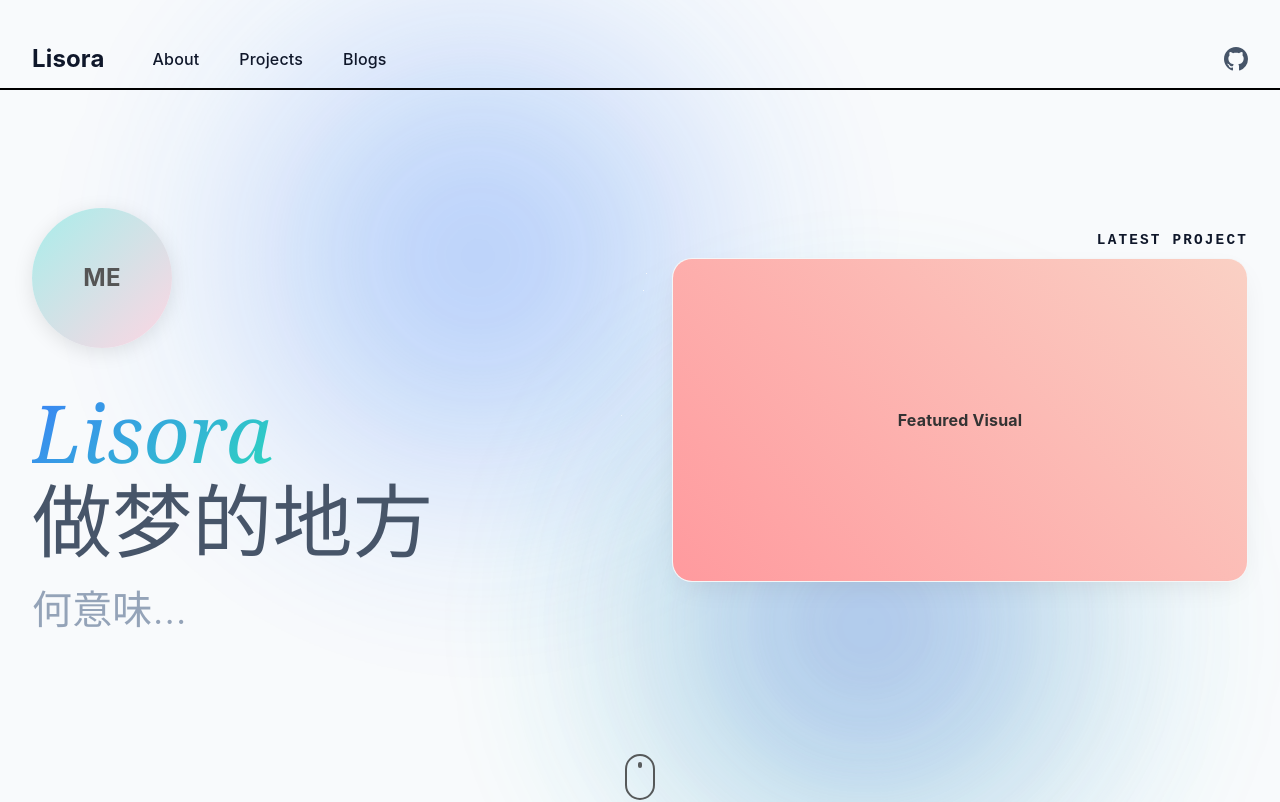
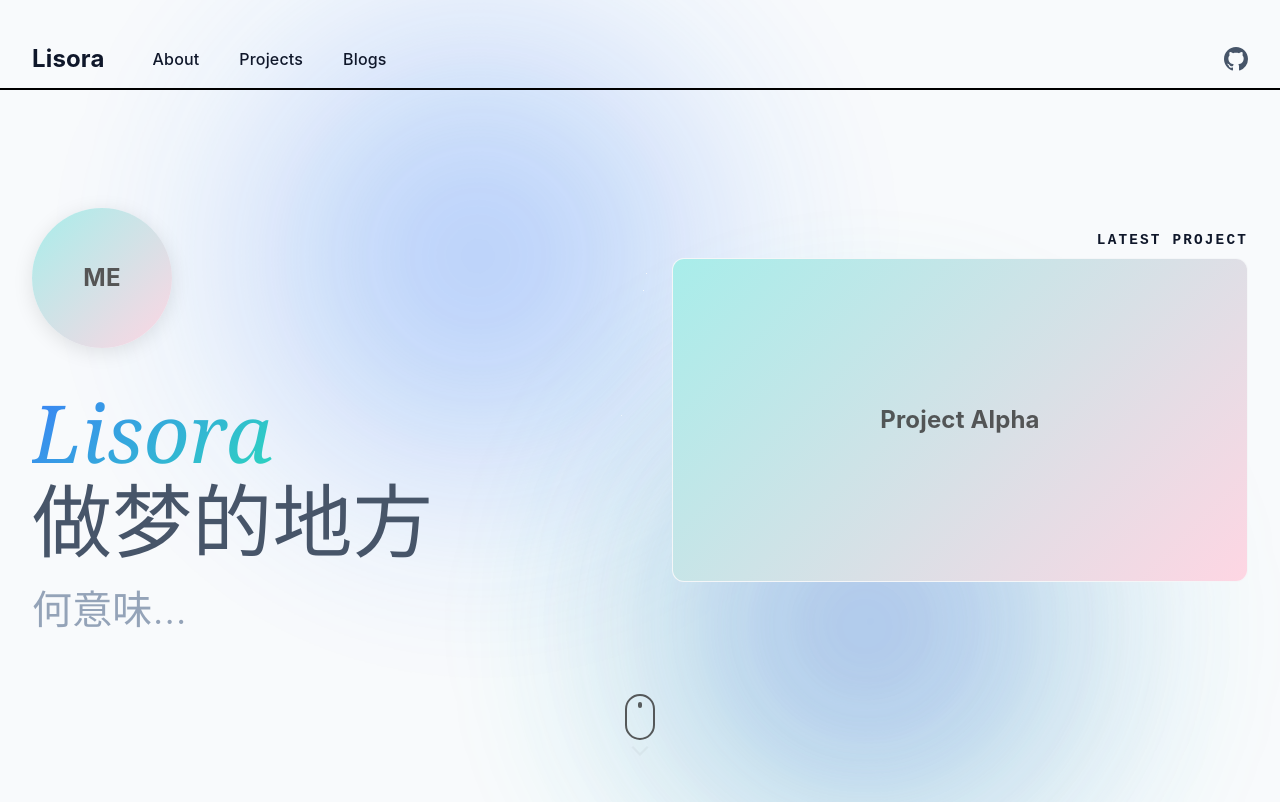
Before and after one commit to Lisora-LTC/BlogDevelopment, a React (Vite) app: page /#/ in a window 1280 px wide. Shown: the top 802 px of the page. Built offline with nearby package versions, Linux system fonts and the light colour scheme.

Commit message:
Style(Homepage): refine the hero section

```diff
--- a/src/pages/Home.css
+++ b/src/pages/Home.css
@@ -136,8 +136,6 @@
   gap: 4rem;
   /* Relative needed for absolute children */
   position: relative;
-  /* We do NOT restrict width here, it uses parent home-container flex layout
-     but the background breaks out via .hero-background-interactive */
 }
 
 .hero-text {
@@ -218,8 +216,8 @@
 /* Rich Scroll Indicator */
 .scroll-indicator {
   position: absolute;
-  /* Pinned to bottom edge */
-  bottom: 20px;
+  /* Pinned HIGHER per user request */
+  bottom: 80px;
   left: 50%;
   transform: translateX(-50%);
   display: flex;
@@ -297,12 +295,33 @@
   width: 100%;
   max-width: 600px;
   aspect-ratio: 16/9;
-  border-radius: 20px;
+  border-radius: 12px;
   background: var(--bg-secondary);
   border: 1px solid var(--glass-border, rgba(0, 0, 0, 0.1));
   position: relative;
   overflow: hidden;
-  box-shadow: var(--shadow-lg, 0 10px 30px rgba(0, 0, 0, 0.05));
+  display: flex;
+  align-items: center;
+  justify-content: center;
+  text-decoration: none;
+  color: inherit;
+
+  /* Consistent Transition */
+  transition:
+    border-radius 0.6s cubic-bezier(0.16, 1, 0.3, 1),
+    transform 0.5s cubic-bezier(0.25, 0.8, 0.25, 1),
+    box-shadow 0.5s ease;
+}
+
+.featured-card:hover {
+  border-radius: 40px;
+  transform: translateY(-8px) scale(1.02);
+  box-shadow: 0 10px 30px rgba(0, 0, 0, 0.2);
+}
+
+.featured-visual-inner {
+  width: 100%;
+  height: 100%;
   display: flex;
   align-items: center;
   justify-content: center;
@@ -401,14 +420,15 @@
   transition: background-size 0.4s ease-out;
 }
 
-/* Date Inline */
+/* Date Inline - Darker and Aligned */
 .item-date-inline {
   font-family: monospace;
-  font-size: 0.9rem;
-  color: var(--text-muted);
-  margin-left: 1rem;
+  font-size: 0.95rem; /* Larger */
+  color: #4b5563; /* Darker Grey (Tailwind coolgray-600 approx) */
+  font-weight: 600; /* Bolder */
+  margin-left: 1.5rem;
   vertical-align: middle;
-  opacity: 0.7;
+  opacity: 0.9; /* More visible */
   display: inline-block;
 }
 
@@ -425,7 +445,9 @@
   gap: 2rem;
   font-family: monospace;
   font-size: 0.9rem;
-  color: var(--text-muted);
+  /* Darker Tags */
+  color: #374151; /* Darker Grey (Tailwind gray-700) */
+  font-weight: 600; /* Bolder */
   border-top: 1px solid rgba(0, 0, 0, 0.1);
   padding-top: 1rem;
 }
@@ -498,12 +520,12 @@
 
 .item-thumbnail:hover .thumbnail-inner {
   border-radius: 40px;
-  transform: scale(1.02);
+  transform: translateY(-8px) scale(1.02);
   box-shadow: 0 10px 30px rgba(0, 0, 0, 0.2);
 }
 .list-item:has(.item-title-link:hover) .thumbnail-inner {
   border-radius: 40px;
-  transform: scale(1.02);
+  transform: translateY(-8px) scale(1.02);
   box-shadow: 0 10px 30px rgba(0, 0, 0, 0.2);
 }
 
--- a/src/pages/Home.jsx
+++ b/src/pages/Home.jsx
@@ -5,16 +5,13 @@
 
 function Home() {
   const posts = getAllPosts().slice(0, 3); // Get top 3 latest posts
+  const latestProject = selectedProjects[0]; // Get the first project for Hero
 
   return (
     <div className="home-container">
       {/* Hero Section */}
       <section className="hero-section">
-        {/*
-           Aurora Background Wrapper
-           This element will break out of the .home-container max-width
-           to span the FULL viewport width (100vw).
-        */}
+        {/* Aurora Background Wrapper */}
         <div className="hero-background-interactive">
           <div className="aurora-blob blob-1"></div>
           <div className="aurora-blob blob-2"></div>
@@ -43,13 +40,20 @@
 
         <div className="hero-visual">
           <div className="featured-label">LATEST PROJECT</div>
-          {/* Featured Card */}
-          <div className="featured-card">
+          {/* Featured Card - Now Dynamic Link */}
+          <a
+            href={latestProject?.link || "#"}
+            target="_blank"
+            rel="noreferrer"
+            className="featured-card"
+          >
             <div
+              className="featured-visual-inner"
               style={{
                 width: "100%",
                 height: "100%",
                 background:
+                  latestProject?.image ||
                   "linear-gradient(45deg, #ff9a9e 0%, #fad0c4 99%, #fad0c4 100%)",
                 display: "flex",
                 alignItems: "center",
@@ -58,12 +62,26 @@
                 fontWeight: "bold",
               }}
             >
-              Featured Visual
+              {/* If no image string, show text. If image string is 'linear-gradient...', text can overlay?
+                  With the new structure, assume 'image' is a CSS background value or URL.
+                  Let's just show title if it's a gradient, or nothing if it's a real image URL.
+                  For now, mimic previous text logic but use project title.
+              */}
+              <span
+                style={{
+                  padding: "2rem",
+                  textAlign: "center",
+                  fontSize: "1.5rem",
+                  opacity: 0.8,
+                }}
+              >
+                {latestProject?.title || "Featured"}
+              </span>
             </div>
-          </div>
+          </a>
         </div>
 
-        {/* Scroll Down Indicator - Pinned to Bottom */}
+        {/* Scroll Down Indicator */}
         <div className="scroll-indicator">
           <div className="mouse-icon">
             <div className="mouse-wheel"></div>
```
